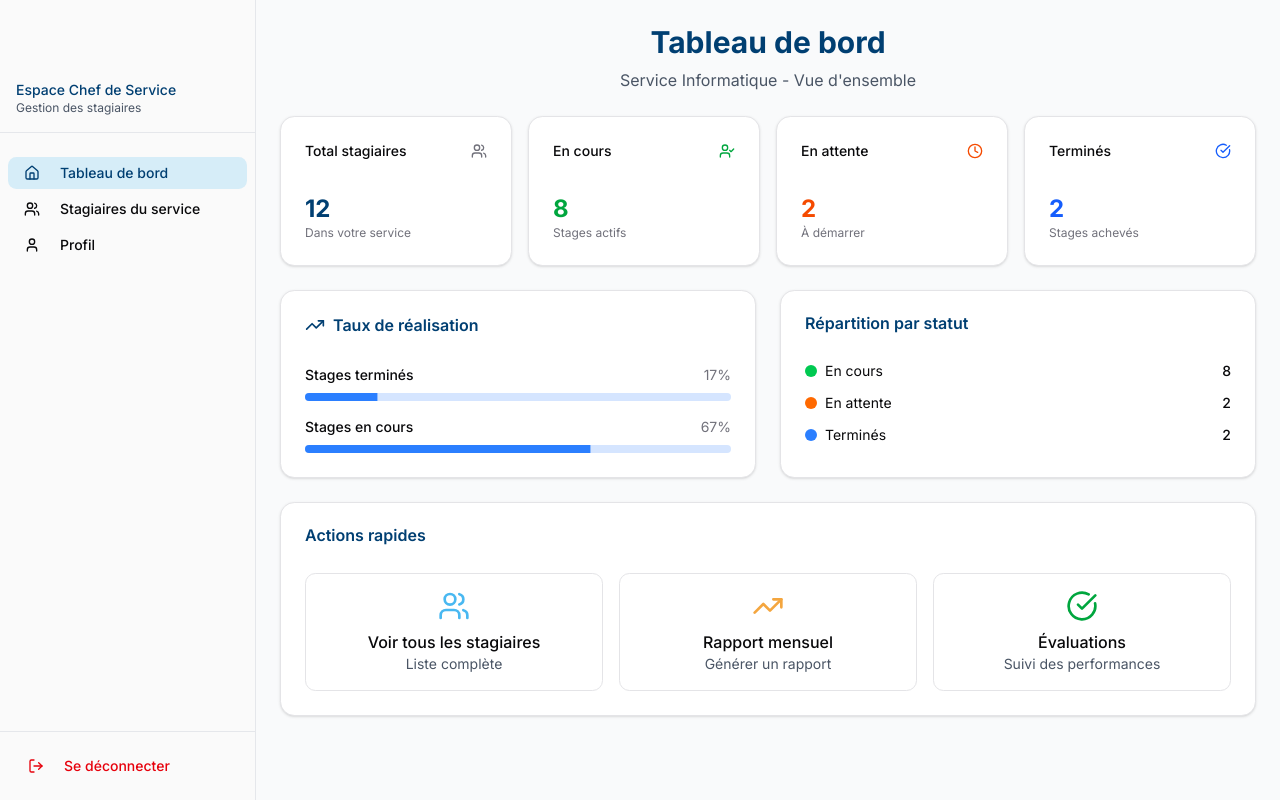
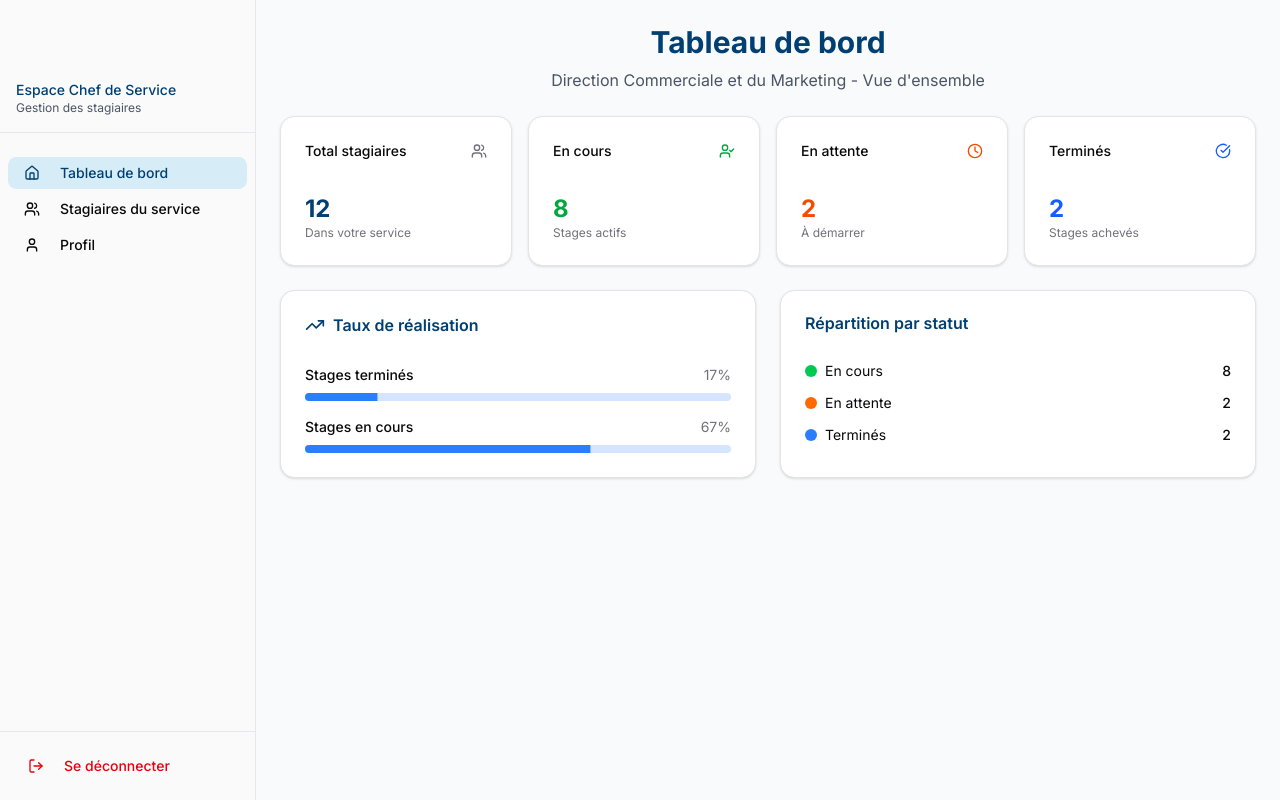
Before and after one commit to BenieMigan/FrontendPart, a React (Vite) app: page /chefdepartement/dashboard in a window 1280 px wide. Built offline with nearby package versions, Linux system fonts and the light colour scheme.

Commit message:
modification

```diff
--- a/src/components/department-head/DepartmentHeadHomeView.jsx
+++ b/src/components/department-head/DepartmentHeadHomeView.jsx
@@ -19,7 +19,7 @@ export function DepartmentHeadHomeView() {
     <div className="space-y-6">
       <div className="text-center">
         <h1 className="text-3xl font-bold text-port-navy mb-2">Tableau de bord</h1>
-        <p className="text-gray-600">Service Informatique - Vue d'ensemble</p>
+        <p className="text-gray-600">Direction Commerciale et du Marketing - Vue d'ensemble</p>
       </div>
 
       {/* Statistiques principales */}
@@ -136,31 +136,6 @@ export function DepartmentHeadHomeView() {
         </Card>
       </div>
 
-      {/* Actions rapides */}
-      <Card>
-        <CardHeader>
-          <CardTitle className="text-port-navy">Actions rapides</CardTitle>
-        </CardHeader>
-        <CardContent>
-          <div className="grid grid-cols-1 md:grid-cols-3 gap-4">
-            <div className="text-center p-4 border rounded-lg hover:bg-gray-50 cursor-pointer">
-              <Users className="h-8 w-8 text-port-blue mx-auto mb-2" />
-              <h3 className="font-medium">Voir tous les stagiaires</h3>
-              <p className="text-sm text-gray-600">Liste complète</p>
-            </div>
-            <div className="text-center p-4 border rounded-lg hover:bg-gray-50 cursor-pointer">
-              <TrendingUp className="h-8 w-8 text-port-gold mx-auto mb-2" />
-              <h3 className="font-medium">Rapport mensuel</h3>
-              <p className="text-sm text-gray-600">Générer un rapport</p>
-            </div>
-            <div className="text-center p-4 border rounded-lg hover:bg-gray-50 cursor-pointer">
-              <CheckCircle className="h-8 w-8 text-green-600 mx-auto mb-2" />
-              <h3 className="font-medium">Évaluations</h3>
-              <p className="text-sm text-gray-600">Suivi des performances</p>
-            </div>
-          </div>
-        </CardContent>
-      </Card>
     </div>
   );
 }
--- a/src/components/supervisor/SupervisorHomeView.jsx
+++ b/src/components/supervisor/SupervisorHomeView.jsx
@@ -12,7 +12,7 @@ const mockInterns = [
   {
     id: "1",
     name: "Kossi Rodrigue",
-    department: "Informatique",
+    department: "Direction Commerciale et du Marketing",
     duration: "3 mois",
     startDate: "2025-06-01",
     endDate: "2025-08-31",
@@ -21,7 +21,7 @@ const mockInterns = [
   {
     id: "2",
     name: "Aminata Bio",
-    department: "Logistique",
+    department: "Direction des Infrastructures",
     duration: "2 mois",
     startDate: "2025-06-15",
     endDate: "2025-08-15",
@@ -30,7 +30,7 @@ const mockInterns = [
   {
     id: "3",
     name: "Jean-Baptiste Doe",
-    department: "Finance",
+    department: "Direction des Opérations Portuaires et de la Sécurité",
     duration: "4 mois",
     startDate: "2025-05-01",
     endDate: "2025-08-31",
@@ -58,7 +58,7 @@ export function SupervisorHomeView() {
   const [filterDepartment, setFilterDepartment] = useState("all");
   const [filterStatus, setFilterStatus] = useState("all");
 
-  const departments = ["all", "Informatique", "Logistique", "Finance"];
+  const departments = ["all", "Direction des Infrastructures", "Direction Commerciale et du Marketing", "Direction des Opérations Portuaires et de la Sécurité"];
 
   const filteredInterns = mockInterns.filter(intern => {
     const matchesSearch = intern.name.toLowerCase().includes(searchTerm.toLowerCase()) ||
--- a/src/feature/SupervisorDashboard/SupervisorDashboard.jsx
+++ b/src/feature/SupervisorDashboard/SupervisorDashboard.jsx
@@ -1,4 +1,3 @@
-
 import { useState } from "react";
 import { SidebarProvider } from "@/components/ui/sidebar";
 import { SupervisorSidebarMenu } from "@/components/supervisor/SupervisorSidebarMenu";
```
